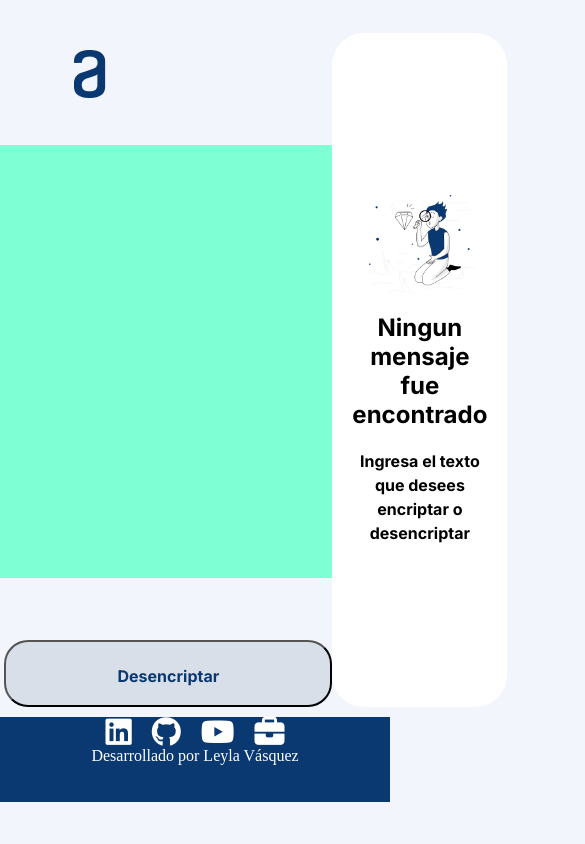
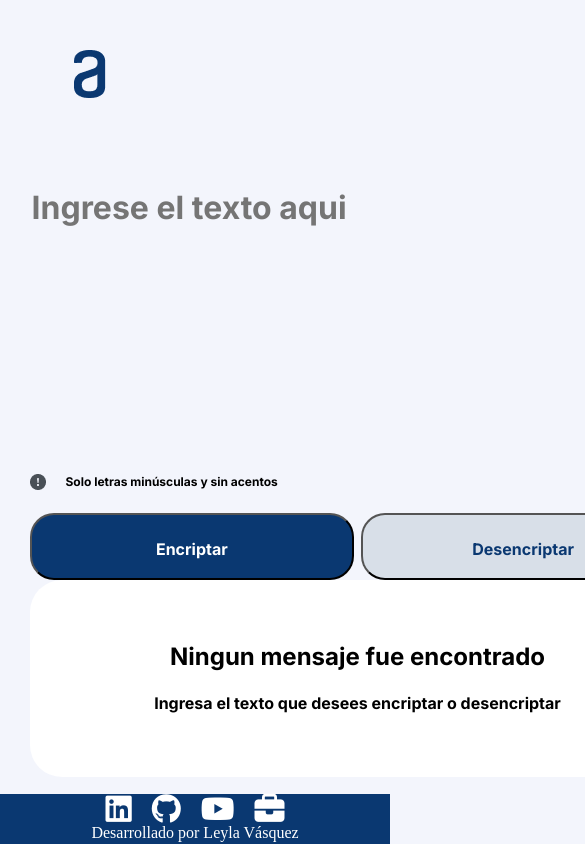
Before and after one commit to legive/Challenge-Oracle-ONE, a plain HTML site: page index.html in a window 390 px wide. Shown: the top 844 px of the page, 585 px wide, since content can reach past the window. Drawn offline with Linux system fonts and the light colour scheme.

Commit message:
Maquetado responsive para PC-Tablet

```diff
--- a/index.html
+++ b/index.html
@@ -47,12 +47,17 @@
                 <button class="btn-left-2 hide">Copiar</button>
             </div>
 
+
+
         </main>
 
 
     </div>
-    <!--PIE-->
-    <footer>
+
+
+    </div>
+      <!--PIE-->
+      <footer>
         <div class="redes">
             <a href="http://www.linkedin.com/in/leylagiselavasquezenamorado-developer" target="_blank"><i
                class="fa-brands fa-linkedin"></i></a>
@@ -72,9 +77,6 @@
 
 
     </footer>
-
-    </div>
-
 </body>
 
 </html>
--- a/style.css
+++ b/style.css
@@ -10,6 +10,9 @@ html {
    flex-direction: column;
    justify-content: center;
    background: #F3F5FC;
+
+   width: 100vw;
+
 }
 /*VARIABLES GLOBALES*/
 :root {
@@ -17,21 +20,23 @@ html {
 }
 
 body {
-   width: 100%;
+
    display: flex;
    flex-direction: column;
    align-items: center;
    height: 100vh;
-}
+
+  }
 
 /*CONTENEDOR PRINCIPAL DEL ENCRIPTADOR*/
 .encoded {
    width: 90%;
-   height: 85%;
+   height: 95%;
    display: flex;
    flex-direction: column;
    padding: 10px;
    box-sizing: border-box;
+
 }
 /*ENCABEZADO*/
 
@@ -52,14 +57,16 @@ header {
 
 .main {
 
-   margin-left: 180px;
+   margin: auto;
    width: 90%;
-   height: 100%;
+   height: 70vh;
    display: grid;
-   grid-template-columns: 2fr 1fr;
-   grid-column-gap: 0px;
+   grid-template-columns: 2fr 400px;
    align-items: end;
-   justify-content: right;
+
+
+
+
 }
 /*LADO IZQUIERDO*/
 .left {
@@ -67,18 +74,20 @@ header {
    display: flex;
    flex-direction: column;
    gap: 20px;
-}
+
+ }
 /*Los botnes de la izquierda*/
 .buttons-left {
    display: flex;
    flex-direction: row;
-   gap: 20px;
+   gap: 1%;
    justify-content: center;
    font-size: 16px;
 }
 
 .btn-left-1 {
    border-radius: 24px;
+   max-width: 328px;
    width: 328px;
    height: 67px;
    padding: 24px;
@@ -90,6 +99,7 @@ header {
 
 .btn-left-2 {
    border-radius: 24px;
+   max-width: 328px;
    width: 328px;
    height: 67px;
    padding: 24px;
@@ -104,7 +114,7 @@ header {
 #user-text {
 
    width: 100%;
-   height: 100%;
+   height: 90%;
    background: none;
    /*quitamos el fondo*/
    font-size: 32px;
@@ -117,7 +127,7 @@ header {
    resize: none;
    /*Bloqueamos poder cambiar el tamaño*/
 
-   background-color: aquamarine;
+
 }
 /*el mensaje de solo minuscula*/
 .message {
@@ -140,6 +150,12 @@ header {
    align-items: center;
    justify-content: center;
    gap: 20px;
+   box-shadow: black;
+   min-width: 200px;
+   max-width: 400px;
+
+
+
 }
 /*la caricatura del aldo derecho*/
 .caricature {
@@ -184,9 +200,8 @@ footer {
    display: flex;
    flex-direction: column;
    justify-content: center;
-   align-items: center;
-   width: 100%;
-   height: 10%;
+    width: 100vw;
+   height: 50px;
 }
 
 .redes {
@@ -206,3 +221,22 @@ footer .redes a {
    color: white;
    text-align: center;
 }
+
+/*Para hacer la pagina responsive cuando tenga un tamaño de tablet*/
+@media screen and (max-width:770px) {
+   .main{
+      display: grid;
+      grid-template-columns: 1fr;
+      grid-template-rows: 2fr 1fr;
+      margin: auto 200px auto auto;
+      gap: 0;
+   }
+   .caricature{
+      display: none;
+   }
+   .right{
+      height: 100%;
+       min-width: 100%;
+   }
+
+}
```
